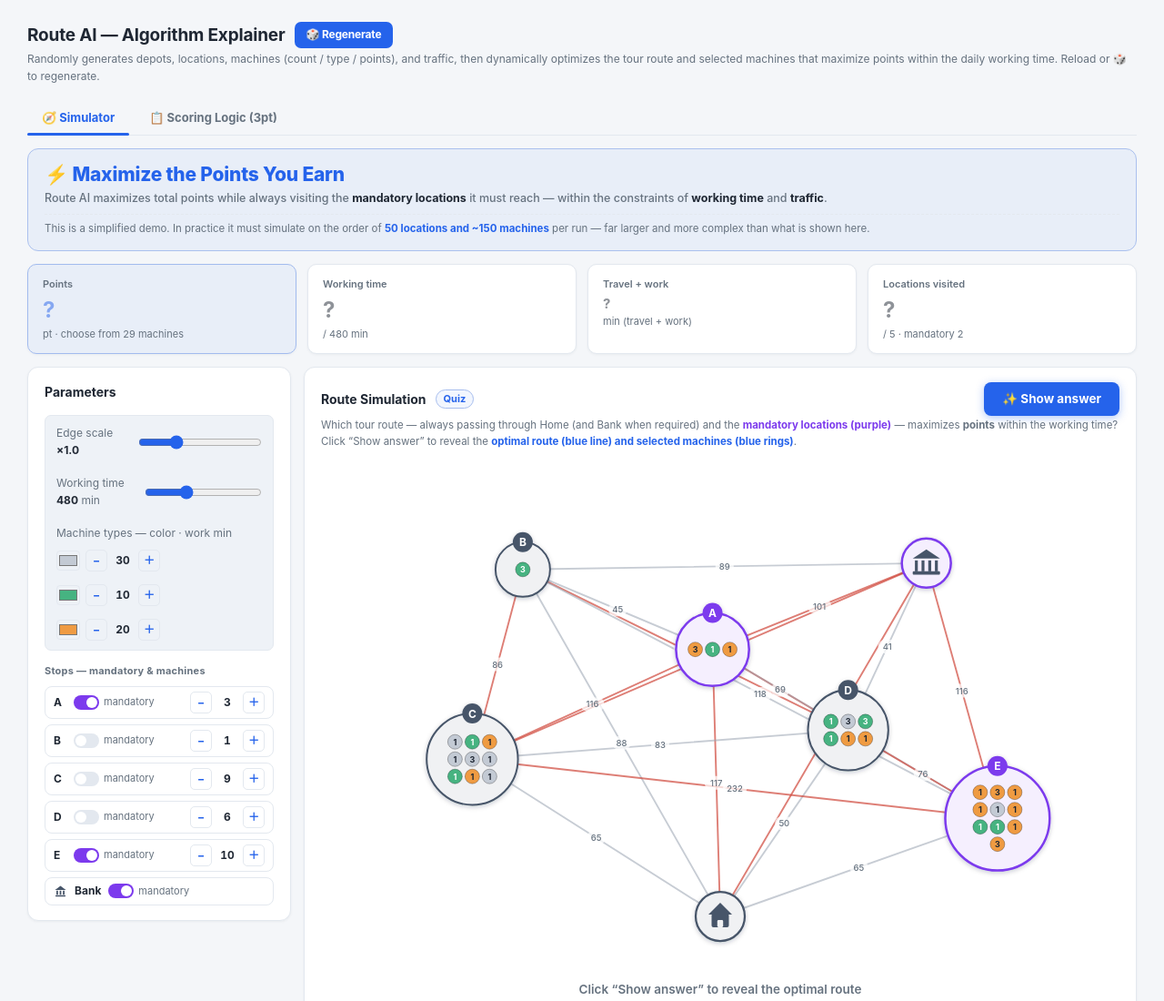
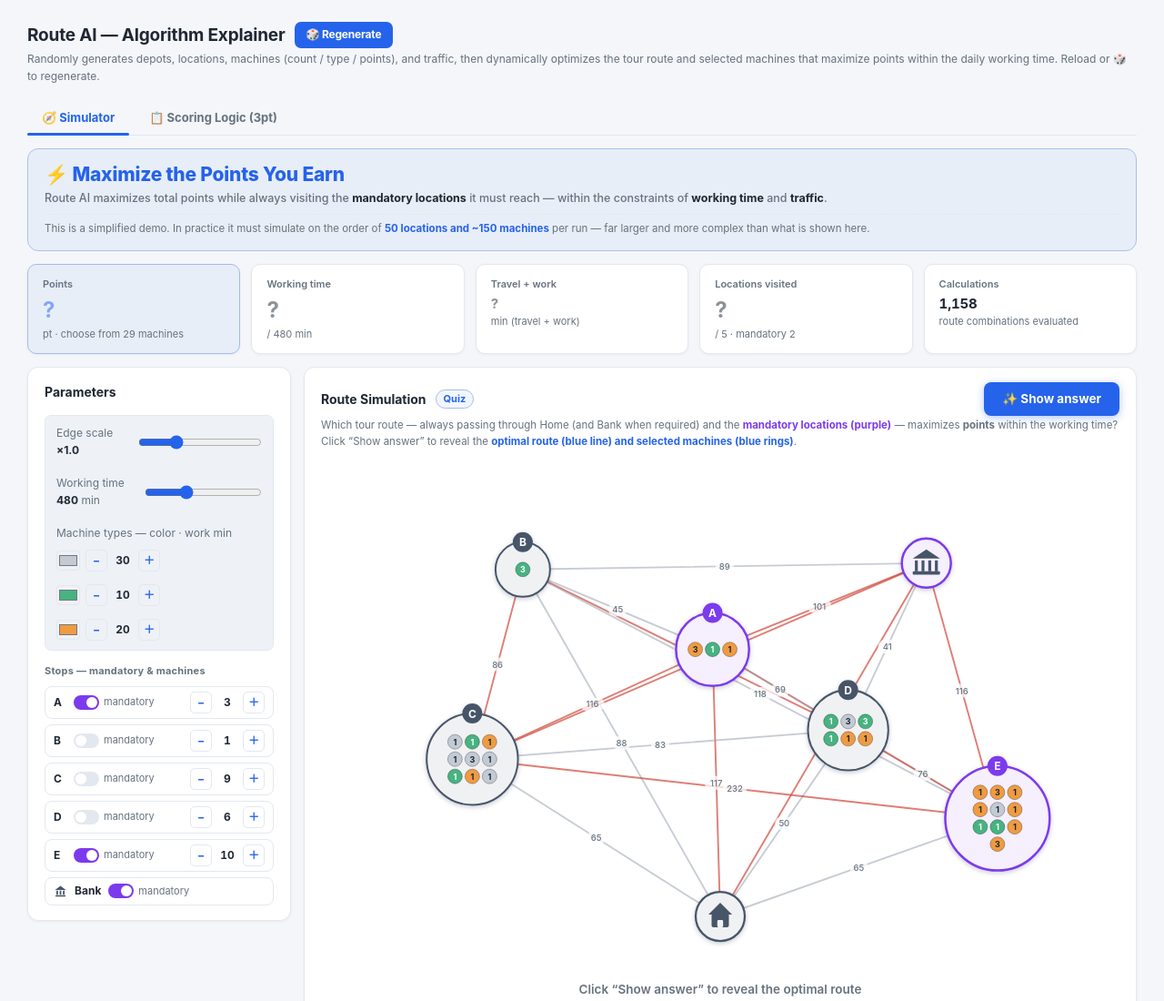
Before and after one commit to geshi0820/route-ai-simulator, a plain HTML site: page index.html in a window 1280 px wide. Shown: the top 1100 px of the page at 91% size. Drawn offline with Linux system fonts and the light colour scheme.

Commit message:
Add Calculations KPI (5-column)

```diff
--- a/index.html
+++ b/index.html
@@ -62,7 +62,8 @@
   .hero-note b { color:var(--accent); font-weight:700; }
 
   /* KPI tiles */
-  .kpis { display:grid; grid-template-columns:repeat(auto-fit, minmax(150px, 1fr)); gap:12px; margin-top:14px; }
+  .kpis { display:grid; grid-template-columns:repeat(5, minmax(0, 1fr)); gap:12px; margin-top:14px; }
+  @media (max-width:820px) { .kpis { grid-template-columns:repeat(2, 1fr); } }
   .kpi { background:var(--panel); border:1px solid var(--border); border-radius:10px; padding:13px 16px 12px; box-shadow:0 1px 3px rgba(20,30,50,.05); }
   .kpi.hl { background:var(--wash); border-color:color-mix(in srgb, var(--accent) 34%, var(--border)); }
   .kpi .k { font-size:11px; font-weight:600; color:var(--muted); }
@@ -469,6 +470,7 @@ function optimize() {
   const cap = dayBudget;
   // Use reward=-1 as a sentinel so a forced (mandatory) route with 0 reward can still be chosen.
   let best = { order: [], travel: 0, work: 0, reward: -1, total: 0, chosen: [] };
+  let calc = 0;   // number of route permutations evaluated (search size)
   for (let mask = 0; mask < (1 << stopIds.length); mask++) {
     const subset = stopIds.filter((_, i) => mask & (1 << i));
     if (!must.every(m => subset.includes(m))) continue;   // only routes that include all mandatory stops (Bank / mandatory locations)
@@ -476,6 +478,7 @@ function optimize() {
     subset.forEach(id => (byId[id].machines || []).forEach(m => items.push({ pt: m.pt, min: (TYPES[m.type] || TYPES[0]).min, ref: m })));
     const dp = knapDP(items, cap);
     for (const perm of permute(subset)) {
+      calc++;
       const seq = ['home', ...perm, 'home'];
       let travel = 0;
       for (let i = 0; i < seq.length - 1; i++) travel += travelTime(seq[i], seq[i + 1], byId);
@@ -493,6 +496,7 @@ function optimize() {
   }
   // When the mandatory stops can't be covered within the working time
   if (best.reward < 0) best = { order: [], travel: 0, work: 0, reward: 0, total: 0, chosen: [], mustFail: must.length > 0 };
+  best.calc = calc;
   return best;
 }
 
@@ -631,6 +635,7 @@ function updateKPIs(b) {
     { k: 'Working time', v: rev ? (hasRoute ? b.total : 0) : q, s: `/ ${dayBudget} min`, cls: '' },
     { k: 'Travel + work', v: rev ? `${b.travel}+${b.work}` : q, s: 'min (travel + work)', cls: 'small' },
     { k: 'Locations visited', v: rev ? locsVisited : q, s: `/ ${locs.length} · mandatory ${mustCount}`, cls: '' },
+    { k: 'Calculations', v: (b.calc || 0).toLocaleString(), s: 'route combinations evaluated', cls: 'small' },
   ];
   document.getElementById('kpis').innerHTML = kpis.map(x =>
     `<div class="kpi${x.hl ? ' hl' : ''}"><div class="k">${x.k}</div><div class="v ${x.cls}">${x.v}</div><div class="s">${x.s}</div></div>`).join('');
```
